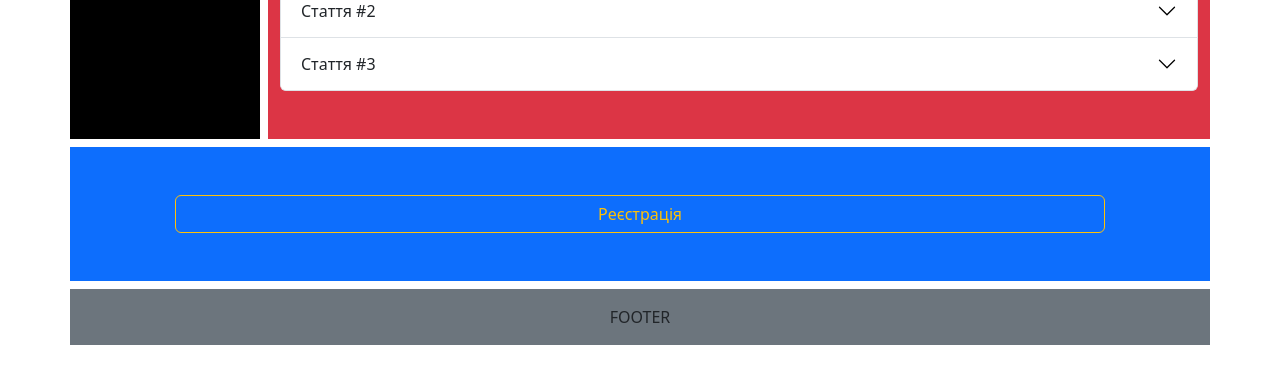
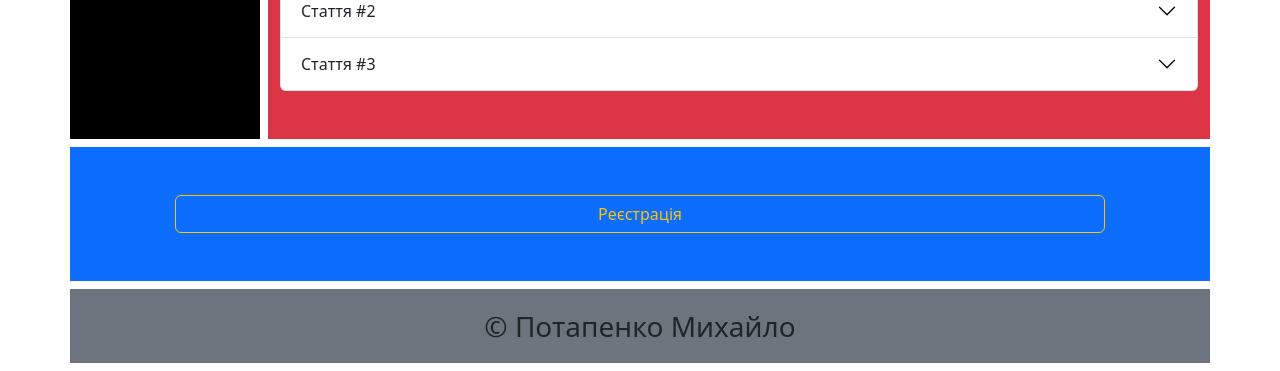
Before and after one commit to m1guelten/bootstrap, a website: page index.html in a window 1280 px wide. Shown: the part 443-814 px from the top of the page. Drawn offline with Linux system fonts and the light colour scheme.

Commit message:
rewrite footer

```diff
--- a/index.html
+++ b/index.html
@@ -152,7 +152,7 @@
       </div>
     </div>
     <div class="row">
-      <div class="bg-secondary py-3 mb-2 col"><span>FOOTER</span></div>
+      <div class="bg-secondary py-3 mb-2 col fs-3"><span>&copy; Потапенко Михайло</span></div>
     </div>
   </div>
 
```
